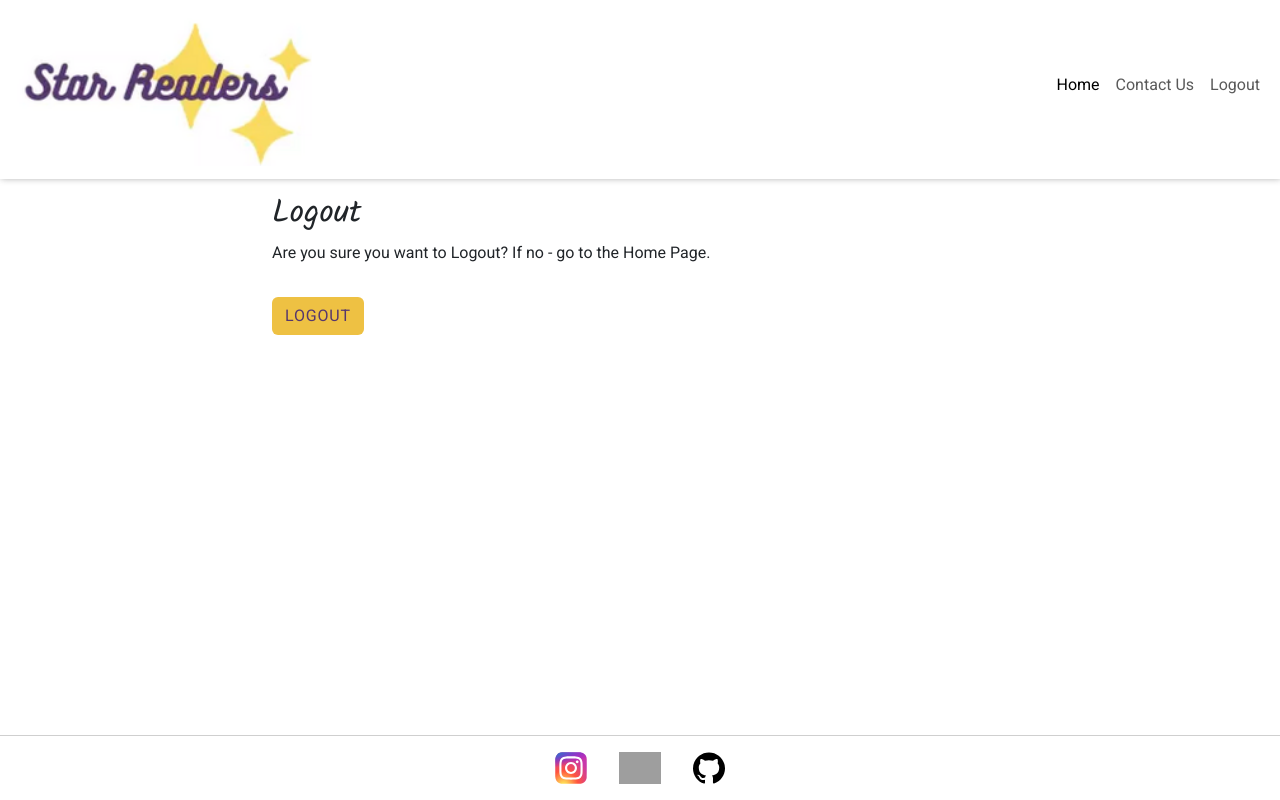
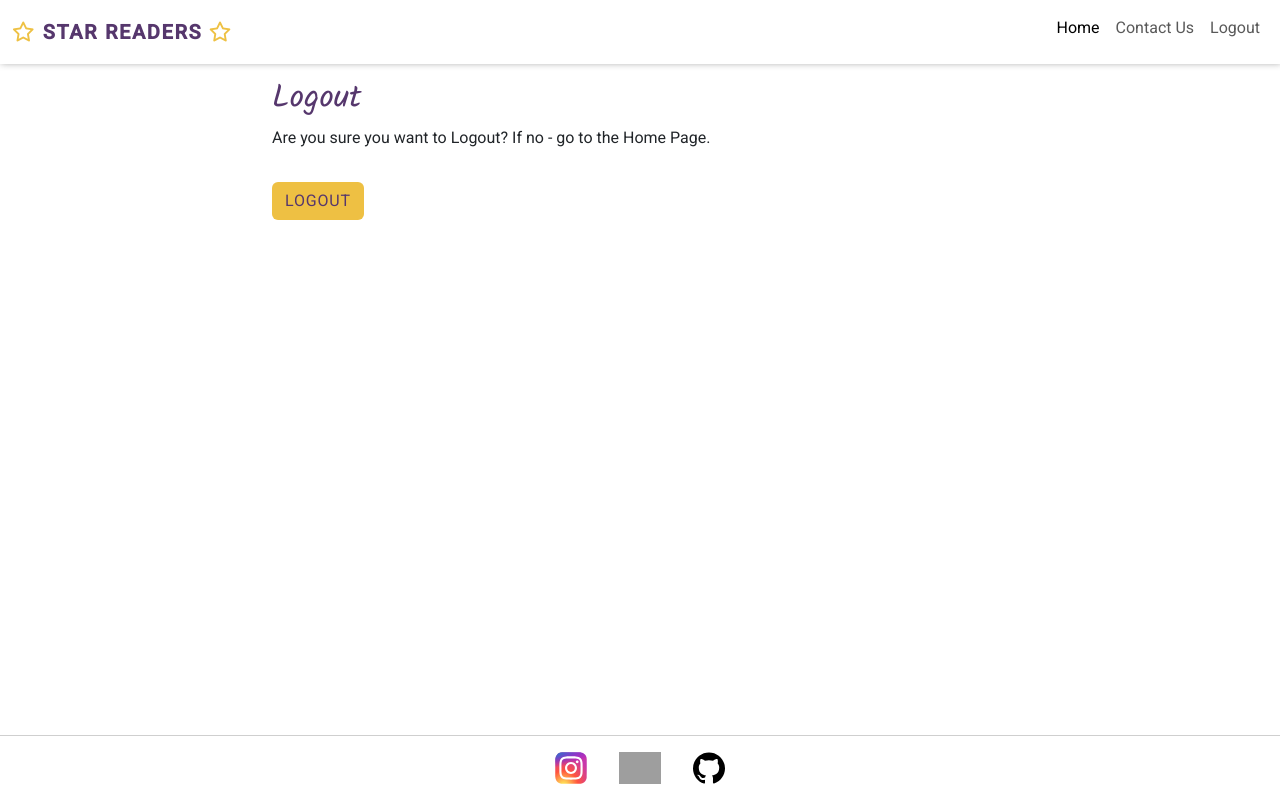
Before and after one commit to ksumm/star-readers-django-pp4, a Django app: page /accounts/logout/ in a window 1280 px wide. Run offline with Django 3.2, Linux system fonts and the light colour scheme; a user stored in the database is signed in; some libraries are stand-ins or nearby versions; grey boxes are pictures that could not be loaded.

Commit message:
Change logo, add style to the home page

```diff
--- a/static/css/base.css
+++ b/static/css/base.css
@@ -6,7 +6,7 @@
     --main-font: 'Roboto', serif;
 
     /* Colours */
-    --background: #ffbf50c9;
+    --background: #eec043;
     --off-white: #f6f6f6;
 
     /* Utils */
@@ -27,6 +27,7 @@ body {
 
 h1, h2, h3, h4, h5, h6 {
     font-family: var(--title);
+    color: #56376d;
 }
 
 main {
@@ -35,7 +36,7 @@ main {
 }
 
 button.btn.btn-signup.right {
-    background-color: #eec143;
+    background-color:#eec043;
     color: #56376d;
     font-weight: 400;
     letter-spacing: 0.05rem;
@@ -45,13 +46,20 @@ button.btn.btn-signup.right {
 
 /* Header */
 
+.navbar-brand {
+    font-family: 'Roboto';
+    color: #56376d;
+    letter-spacing: 0.1rem;
+    font-weight: bolder;
+}
+
+.navbar-brand:hover {
+    color:#eec043;
+}
+
 .navbar {
     background-color: var(--white);
     box-shadow: var(--small-box-shadow);
-}
-
-img.logo {
-    width: 18.75rem
 }
 
 /* Footer */
@@ -74,32 +82,55 @@ footer{
 
 /* Hero Image call to action text */
 
+.img-fluid {
+    opacity: 0.8;
+}
+
+.card-img-overlay {
+    position: absolute;
+    top: 60%;
+    right: 0;
+    bottom: 0;
+    left: 0;
+    padding: var(--bs-card-img-overlay-padding);
+    border-radius: var(--bs-card-inner-border-radius);
+}
+
 .welcome {
-    background-color: rgba(255, 255, 255, 0.3);
+    background-color: rgba(255, 255, 255, 0.8);
     padding: 10px;
     font-size: 25px;
-    display: center;
+}
 
+text-light.h1 {
+    color:#56376d
 }
 
 
 a.btn.btn-signup {
-    background-color: #ffff;
-    color:#56376d;
+    background-color:#eec143;
+    color:rgb(86, 55, 109);
 }
 
 
-
-
 .welcome a:hover {
-    background-color:#ffbf50c9;
-    color:white;
+    background-color:white;
+    color:#56376d;
     font-weight: 700;
 }
 .card-text {
     font-weight: 600;
 }
 
+/* Blog Card */
+
+.post-link {
+    color:#56376d;
+}
+
+i.far.fa-star::before {
+color:#eec143;
+}
 
 /* Contact Us Form */
 
--- a/templates/includes/header.html
+++ b/templates/includes/header.html
@@ -4,7 +4,7 @@
     <nav class="navbar navbar-expand-lg bg-body-white">
         <div class="container-fluid">
           <!--Logo-->
-          <a class="navbar-brand" href="#"><img src="{% static 'images/logo1.png' %}"  alt="Star Readers Logo" class="logo"></a>
+          <a class="navbar-brand" href="{% url 'blog' %}"><i class="far fa-star"></i> STAR READERS <i class="far fa-star"></i></a>
           <button class="navbar-toggler" type="button" data-bs-toggle="collapse" data-bs-target="#navbarNavDropdown" aria-controls="navbarNavDropdown" aria-expanded="false" aria-label="Toggle navigation">
             <span class="navbar-toggler-icon"></span>
           </button>
--- a/templates/index.html
+++ b/templates/index.html
@@ -7,14 +7,15 @@
     <img src="https://res.cloudinary.com/dfxzhqoqi/image/upload/v1695807413/rsz_1%D0%97%D0%BD%D1%96%D0%BC%D0%BE%D0%BA_%D0%B5%D0%BA%D1%80%D0%B0%D0%BD%D0%B0_2023-09-27_%D0%BE_102930_p2vagr.png" class="card-img" style="width:100%; height:100%" alt="boy reading a book in a spaseman costume">
     <div class="card-img-overlay">
         <div class="text-light welcome">
-        <h1>Star Readers - is a blog, where you can find kids books reviews and add discuss it with other readers</h1>
+            <h1> Add your own Star to the book's reviews! </h1>
             {% if user.is_authenticated %}
-        <h3 class="text-light">Welcome {{ user }}</h3>
+            <h3 class="welcome">Welcome, {{ user }}! <i class="far fa-star"></i></h3>
             {% else %}
             <h2>To add your Star, please</h2>
             <a class="btn btn-signup" href="{% url 'account_login' %}">Login</a>
             <a class="btn btn-signup" href="{% url 'account_signup' %}">Sign Up </a>
             {% endif %}
+        </div>
     </div>
 </div>
 
```
Also changed, not shown: static/images/logo1.png (deleted). Lines whose indentation alone changed are shown as unchanged.
